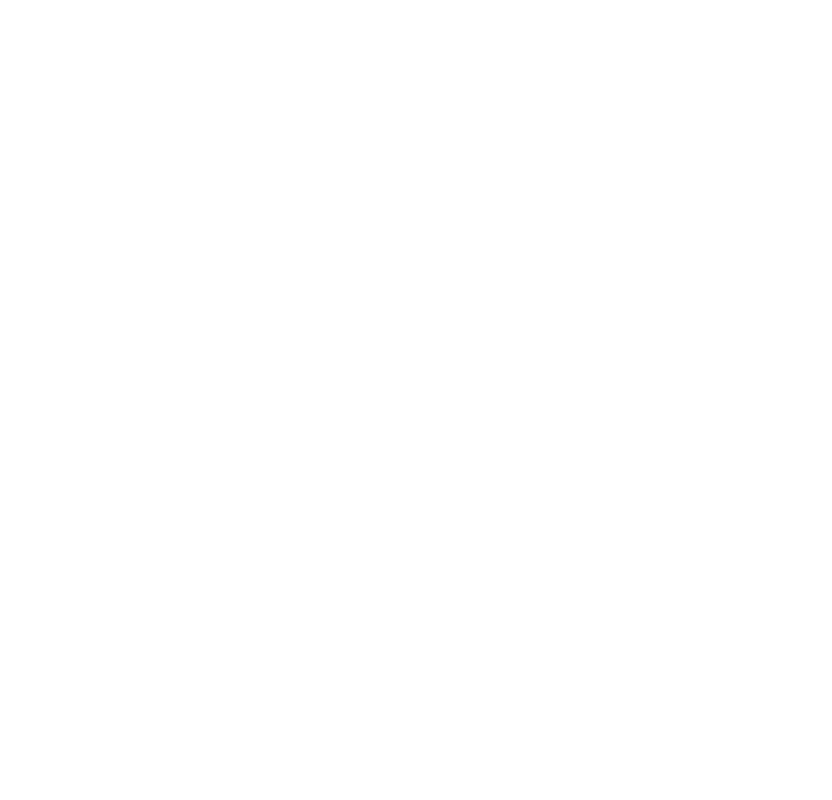
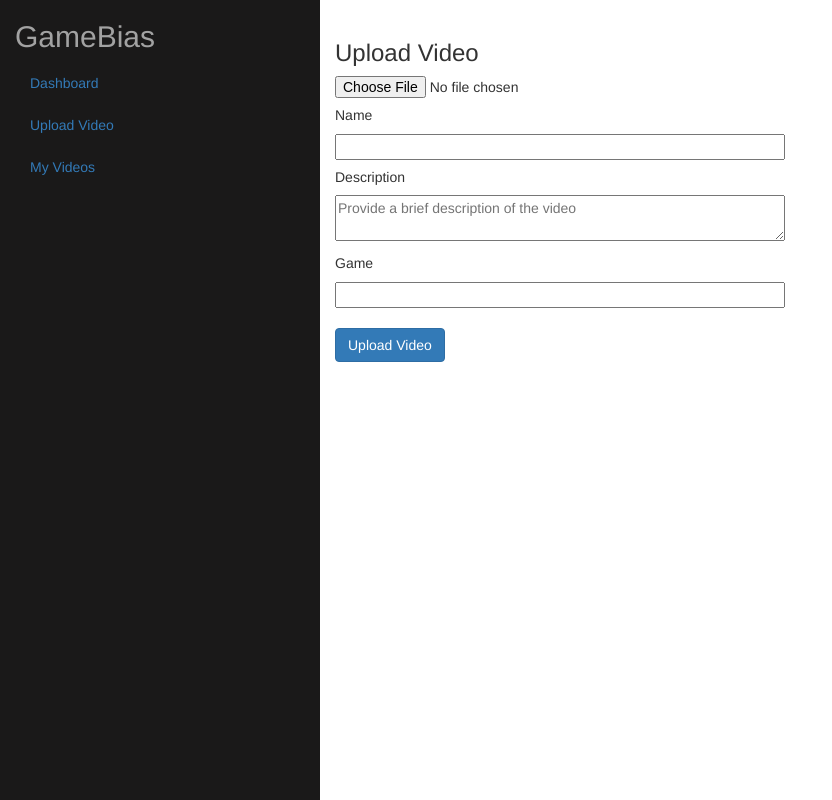
Before and after one commit to millerdj/GameBias, a website built with webpack: page public/index.html in a window 1280 px wide. Shown: the top 800 px of the page, without its empty margins (0-832 px from the left). Built offline with nearby package versions, Linux system fonts and the light colour scheme; some packages are replaced by stand-ins of ours; files whose address does not match are found by name.

Commit message:
Video upload saves to disk

```diff
--- /dev/null
+++ b/public/default.css
@@ -0,0 +1,24 @@
+.row.content {
+  height: 1080px;
+}
+
+.sidenav {
+  background-color: #1A1919;
+  height: 100%;
+}
+
+@media screen and (max-width: 767px) {
+  .row.content {height: auto;}
+}
+
+.logo {
+  color: #A2A2A2;
+}
+
+.upload-form {
+  width: 450px;
+}
+
+.video-upload {
+  margin-top: 20px;
+}
--- a/public/index.html
+++ b/public/index.html
@@ -8,8 +8,58 @@
   <link rel="stylesheet" href="https://maxcdn.bootstrapcdn.com/font-awesome/4.6.3/css/font-awesome.min.css">
 </head>
 <body>
-    <div ng-app="app">
 
+  <nav class="navbar navbar-inverse visible-xs">
+    <div class="container-fluid">
+      <div class="navbar-header">
+        <button type="button" class="navbar-toggle" data-toggle="collapse" data-target="#myNavbar">
+          <span class="icon-bar"></span>
+          <span class="icon-bar"></span>
+          <span class="icon-bar"></span>
+        </button>
+        <a class="navbar-brand logo">GameBias</a>
+      </div>
+      <div class="collapse navbar-collapse" id="myNavbar">
+        <ul class="nav navbar-nav">
+          <li><a>Dashboard</a></li>
+          <li><a>Upload Video</a></li>
+          <li><a>My Videos</a></li>
+        </ul>
+      </div>
+    </div>
+  </nav>
+
+  <div class="container-fluid">
+    <div class="row content">
+      <div class="col-sm-3 sidenav hidden-xs">
+        <h2 class="logo">GameBias</h2>
+        <ul class="nav nav-pills nav-stacked">
+          <li><a>Dashboard</a></li>
+          <li><a>Upload Video</a></li>
+          <li><a>My Videos</a></li>
+        </ul><br>
+      </div>
+      <br>
+
+      <div class="col-sm-9">
+        <div>
+          <h3>Upload Video</h3>
+          <form id="upload-video" action="/api/form-upload" enctype="multipart/form-data" method="post">
+            <input type="file" name="video" id="video">
+            <h5>Name</h5>
+            <input class="upload-form" type="text" name="name">
+            <h5>Description</h5>
+            <textarea class="upload-form" type="textarea" name="description" placeholder="Provide a brief description of the video"></textarea>
+            <h5>Game</h5>
+            <input class="upload-form" type="text" name="game">
+            <div>
+              <input class="btn btn-primary video-upload" type="submit" value="Upload Video" >
+            </div>
+          </form>
+        </div>
+      </div>
+
+    </div>
   </div>
 
   <script src="https://ajax.googleapis.com/ajax/libs/jquery/1.12.4/jquery.min.js"></script>
```
Also changed, not shown: src/server/index.js (added, +16 -0 lines). Lines whose indentation alone changed are shown as unchanged.
